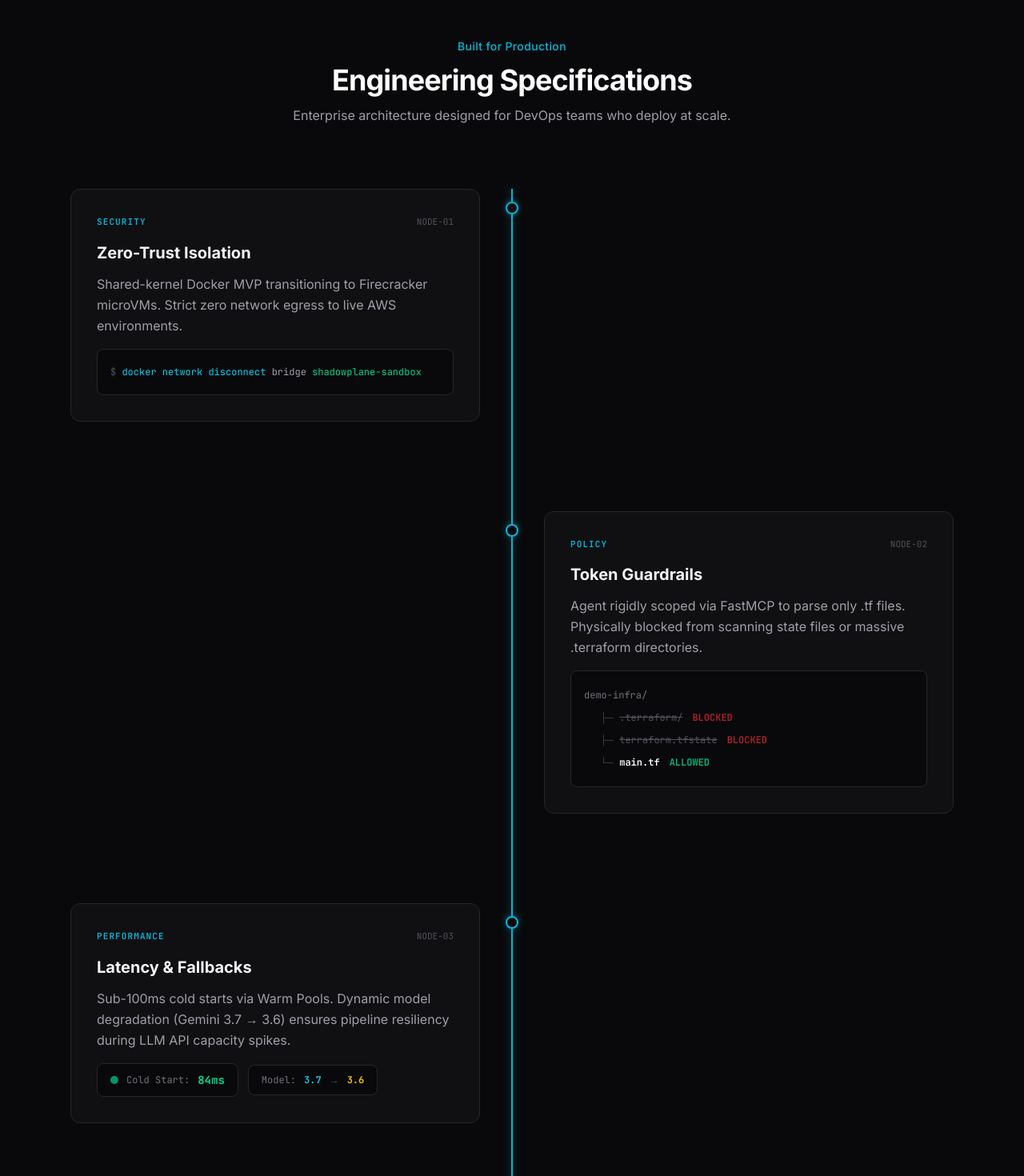
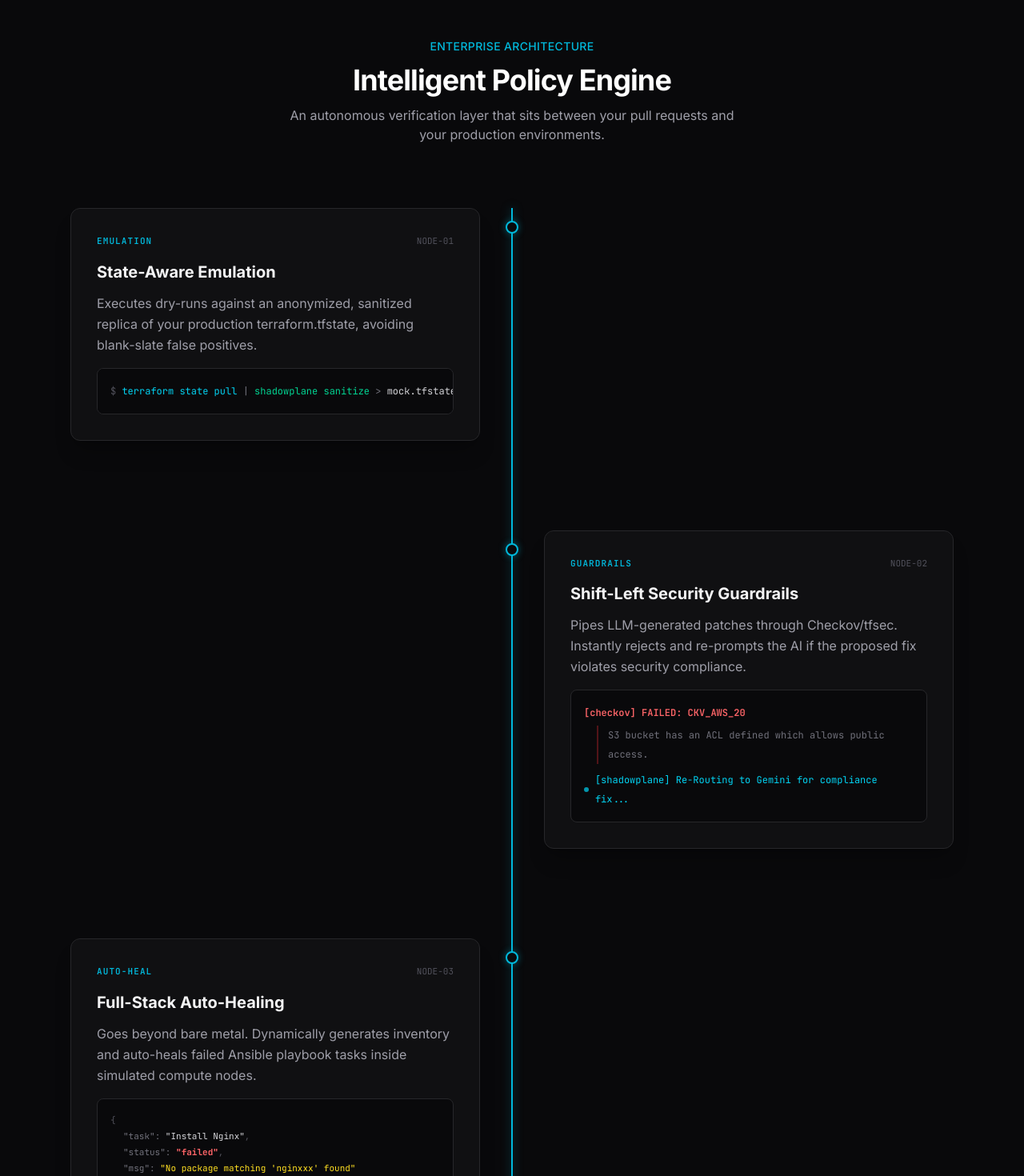
Before and after one commit to GOLDSTEALTH/ShadowPlane, a Next.js app in the folder landing-page/: page / in a window 1280 px wide. Shown: the part 1240-2710 px from the top of the page at 80% size. Built offline with nearby package versions, Linux system fonts and the light colour scheme.

Commit message:
feat: update hero, scroll timeline nodes, and integration matrix for enterprise architecture

```diff
--- a/landing-page/src/app/page.tsx
+++ b/landing-page/src/app/page.tsx
@@ -57,11 +57,10 @@ export default function Home() {
           <h1 className="text-5xl md:text-7xl font-bold text-white leading-[1.1] tracking-tight">
             The Flight Simulator
             <br />
-            for Terraform.
+            for Infrastructure.
           </h1>
           <p className="mt-6 text-lg md:text-xl text-zinc-400 max-w-2xl mx-auto leading-relaxed">
-            Intercept broken IaC, sandbox it in LocalStack, and auto-heal AWS
-            API failures before deployment.
+            Intercept broken OpenTofu and Ansible configurations, sandbox them, and enforce Checkov security policies via autonomous AI healing.
           </p>
 
           {/* CTAs */}
--- a/landing-page/src/components/IntegrationMatrix.tsx
+++ b/landing-page/src/components/IntegrationMatrix.tsx
@@ -1,9 +1,12 @@
 export default function IntegrationMatrix() {
   const integrations = [
     { name: "GitHub Actions", icon: "🐙" },
+    { name: "GitLab CI", icon: "🦊" },
     { name: "Jenkins", icon: "🕴️" },
-    { name: "GitLab CI", icon: "🦊" },
-    { name: "Terraform Cloud", icon: "☁️" },
+    { name: "OpenTofu", icon: "🧅" },
+    { name: "Ansible", icon: "🅰️" },
+    { name: "Checkov", icon: "🛡️" },
+    { name: "Slack", icon: "💬" },
   ];
 
   return (
@@ -22,7 +25,7 @@ export default function IntegrationMatrix() {
               key={integration.name}
               className="flex items-center gap-3 grayscale opacity-50 hover:grayscale-0 hover:opacity-100 transition-all duration-300 cursor-pointer"
             >
-              <span className="text-3xl grayscale-0">{integration.icon}</span>
+              <span className="text-3xl grayscale-0 drop-shadow-md">{integration.icon}</span>
               <span className="text-lg font-semibold text-zinc-300">
                 {integration.name}
               </span>
--- a/landing-page/src/components/ScrollPipeline.tsx
+++ b/landing-page/src/components/ScrollPipeline.tsx
@@ -7,90 +7,91 @@ import { motion, useScroll, useTransform, useInView } from "framer-motion";
 const nodes = [
   {
     side: "left" as const,
-    tag: "SECURITY",
-    title: "Zero-Trust Isolation",
-    body: "Shared-kernel Docker MVP transitioning to Firecracker microVMs. Strict zero network egress to live AWS environments.",
+    tag: "EMULATION",
+    title: "State-Aware Emulation",
+    body: "Executes dry-runs against an anonymized, sanitized replica of your production terraform.tfstate, avoiding blank-slate false positives.",
     visual: (
-      <div className="font-mono text-xs leading-6 bg-zinc-950 border border-zinc-800 p-4 mt-4 rounded-lg overflow-x-auto">
+      <div className="font-mono text-xs leading-6 bg-zinc-950 border border-zinc-800 p-4 mt-4 rounded-lg overflow-x-auto whitespace-pre">
         <span className="text-zinc-600">$</span>{" "}
-        <span className="text-cyan-400">docker network disconnect</span>{" "}
-        <span className="text-zinc-400">bridge</span>{" "}
-        <span className="text-emerald-400">shadowplane-sandbox</span>
+        <span className="text-cyan-400">terraform state pull</span>{" "}
+        <span className="text-zinc-500">|</span>{" "}
+        <span className="text-emerald-400">shadowplane sanitize</span>{" "}
+        <span className="text-zinc-500">{">"}</span>{" "}
+        <span className="text-zinc-300">mock.tfstate</span>
       </div>
     ),
   },
   {
     side: "right" as const,
-    tag: "POLICY",
-    title: "Token Guardrails",
-    body: "Agent rigidly scoped via FastMCP to parse only .tf files. Physically blocked from scanning state files or massive .terraform directories.",
+    tag: "GUARDRAILS",
+    title: "Shift-Left Security Guardrails",
+    body: "Pipes LLM-generated patches through Checkov/tfsec. Instantly rejects and re-prompts the AI if the proposed fix violates security compliance.",
     visual: (
-      <div className="font-mono text-xs leading-7 bg-zinc-950 border border-zinc-800 p-4 mt-4 rounded-lg">
-        <div className="text-zinc-500">demo-infra/</div>
-        <div className="pl-5">
-          <span className="text-zinc-700">├─</span>{" "}
-          <span className="text-zinc-600 line-through">.terraform/</span>
-          <span className="text-red-500/70 ml-3 text-xs font-semibold">BLOCKED</span>
+      <div className="font-mono text-xs leading-6 bg-zinc-950 border border-zinc-800 p-4 mt-4 rounded-lg overflow-x-auto">
+        <div className="text-red-400 font-semibold mb-1">
+          [checkov] FAILED: CKV_AWS_20
         </div>
-        <div className="pl-5">
-          <span className="text-zinc-700">├─</span>{" "}
-          <span className="text-zinc-600 line-through">terraform.tfstate</span>
-          <span className="text-red-500/70 ml-3 text-xs font-semibold">BLOCKED</span>
+        <div className="text-zinc-500 mb-2 ml-4 border-l-2 border-red-500/30 pl-3">
+          S3 bucket has an ACL defined which allows public access.
         </div>
-        <div className="pl-5">
-          <span className="text-zinc-700">└─</span>{" "}
-          <span className="text-white font-semibold">main.tf</span>
-          <span className="text-emerald-500 ml-3 text-xs font-semibold">ALLOWED</span>
+        <div className="text-cyan-400 flex items-center gap-2">
+          <span className="w-1.5 h-1.5 rounded-full bg-cyan-400 animate-pulse" />
+          [shadowplane] Re-Routing to Gemini for compliance fix...
         </div>
       </div>
     ),
   },
   {
     side: "left" as const,
-    tag: "PERFORMANCE",
-    title: "Latency & Fallbacks",
-    body: "Sub-100ms cold starts via Warm Pools. Dynamic model degradation (Gemini 3.7 → 3.6) ensures pipeline resiliency during LLM API capacity spikes.",
+    tag: "AUTO-HEAL",
+    title: "Full-Stack Auto-Healing",
+    body: "Goes beyond bare metal. Dynamically generates inventory and auto-heals failed Ansible playbook tasks inside simulated compute nodes.",
     visual: (
-      <div className="flex flex-wrap items-center gap-3 mt-4">
-        <div className="font-mono text-xs bg-zinc-950 border border-zinc-800 px-4 py-2.5 rounded-lg flex items-center gap-2.5">
-          <span className="w-2.5 h-2.5 rounded-full bg-emerald-500 animate-pulse" />
-          <span className="text-zinc-500">Cold Start:</span>
-          <span className="text-emerald-400 font-bold text-sm">84ms</span>
-        </div>
-        <div className="font-mono text-xs bg-zinc-950 border border-zinc-800 px-4 py-2.5 rounded-lg flex items-center gap-2.5">
-          <span className="text-zinc-500">Model:</span>
-          <span className="text-cyan-400 font-semibold">3.7</span>
-          <span className="text-zinc-600">→</span>
-          <span className="text-yellow-400 font-semibold">3.6</span>
-        </div>
+      <div className="font-mono text-[11px] leading-5 bg-zinc-950 border border-zinc-800 p-4 mt-4 rounded-lg overflow-x-auto whitespace-pre">
+        <span className="text-zinc-600">{"{"}</span>
+        {"\n"}
+        <span className="pl-4">
+          <span className="text-zinc-500">{'"'}task{'"'}: </span>
+          <span className="text-zinc-300">{'"'}Install Nginx{'"'}</span><span className="text-zinc-600">,</span>
+        </span>
+        {"\n"}
+        <span className="pl-4">
+          <span className="text-zinc-500">{'"'}status{'"'}: </span>
+          <span className="text-red-400 font-bold">{'"'}failed{'"'}</span><span className="text-zinc-600">,</span>
+        </span>
+        {"\n"}
+        <span className="pl-4">
+          <span className="text-zinc-500">{'"'}msg{'"'}: </span>
+          <span className="text-yellow-300">{'"'}No package matching 'nginxxx' found{'"'}</span>
+        </span>
+        {"\n"}
+        <span className="text-zinc-600">{"}"}</span>
       </div>
     ),
   },
   {
     side: "right" as const,
-    tag: "SAFETY",
-    title: "The Escape Hatch",
-    body: "Mandatory human review gates for destructive operations (terraform destroy). Direct webhook bypass if the interception gateway experiences downtime.",
+    tag: "CHATOPS",
+    title: "Interactive ChatOps",
+    body: "Mandatory human-in-the-loop oversight. Pushes side-by-side diffs and compliance reports directly to Slack for 1-click approvals.",
     visual: (
-      <div className="font-mono text-xs leading-7 bg-zinc-950 border border-zinc-800 p-4 mt-4 rounded-lg overflow-x-auto whitespace-pre">
-        <span className="text-zinc-600">{"{"}</span>
-        {"\n"}
-        <span className="pl-5">
-          <span className="text-zinc-500">{'"'}</span>
-          <span className="text-cyan-400">require_human_approval</span>
-          <span className="text-zinc-500">{'"'}: </span>
-          <span className="text-emerald-400 font-semibold">true</span>
-          <span className="text-zinc-600">,</span>
-        </span>
-        {"\n"}
-        <span className="pl-5">
-          <span className="text-zinc-500">{'"'}</span>
-          <span className="text-cyan-400">blocked_operations</span>
-          <span className="text-zinc-500">{'"'}: </span>
-          <span className="text-yellow-300">[{'"'}destroy{'"'}, {'"'}taint{'"'}]</span>
-        </span>
-        {"\n"}
-        <span className="text-zinc-600">{"}"}</span>
+      <div className="mt-4 rounded-lg border border-zinc-800 bg-zinc-950 p-4 font-sans flex flex-col gap-3">
+        <div className="flex items-center gap-2 mb-1">
+          <div className="w-4 h-4 bg-zinc-800 rounded flex items-center justify-center text-[8px]">Slack</div>
+          <span className="text-xs font-semibold text-zinc-300">ShadowPlane Bot</span>
+          <span className="text-[10px] text-zinc-600">12:34 PM</span>
+        </div>
+        <p className="text-xs text-zinc-400 border-l-2 border-emerald-500 pl-3">
+          ✅ AI Auto-Repair verified against LocalStack & Checkov.
+        </p>
+        <div className="flex gap-3 mt-1">
+          <button className="px-3 py-1.5 rounded bg-emerald-500/10 border border-emerald-500/30 text-emerald-400 text-xs font-semibold hover:bg-emerald-500/20 transition-colors">
+            Approve & Merge
+          </button>
+          <button className="px-3 py-1.5 rounded bg-red-500/10 border border-red-500/30 text-red-400 text-xs font-semibold hover:bg-red-500/20 transition-colors">
+            Reject
+          </button>
+        </div>
       </div>
     ),
   },
@@ -146,7 +147,7 @@ function TimelineNode({
           ${isLeft ? "md:pr-0" : "md:pl-0"}
         `}
       >
-        <div className="bg-zinc-900/50 border border-zinc-800 backdrop-blur-md p-7 md:p-8 rounded-xl hover:border-zinc-700 transition-colors">
+        <div className="bg-zinc-900/50 border border-zinc-800 backdrop-blur-md p-7 md:p-8 rounded-xl hover:border-zinc-700 transition-colors shadow-xl shadow-black/20">
           {/* Tag + index */}
           <div className="flex items-center justify-between mb-4">
             <span className="text-[11px] tracking-widest text-cyan-500 font-mono font-semibold">
@@ -190,14 +191,14 @@ export default function ScrollPipeline() {
     <div className="max-w-6xl mx-auto px-6">
       {/* Section header */}
       <div className="text-center mb-20">
-        <p className="text-sm text-cyan-500 font-medium tracking-wide mb-3">
-          Built for Production
+        <p className="text-sm text-cyan-500 font-medium tracking-wide mb-3 uppercase">
+          Enterprise Architecture
         </p>
         <h2 className="text-3xl md:text-4xl font-bold text-white tracking-tight">
-          Engineering Specifications
+          Intelligent Policy Engine
         </h2>
         <p className="mt-3 text-zinc-400 max-w-xl mx-auto">
-          Enterprise architecture designed for DevOps teams who deploy at scale.
+          An autonomous verification layer that sits between your pull requests and your production environments.
         </p>
       </div>
 
```
